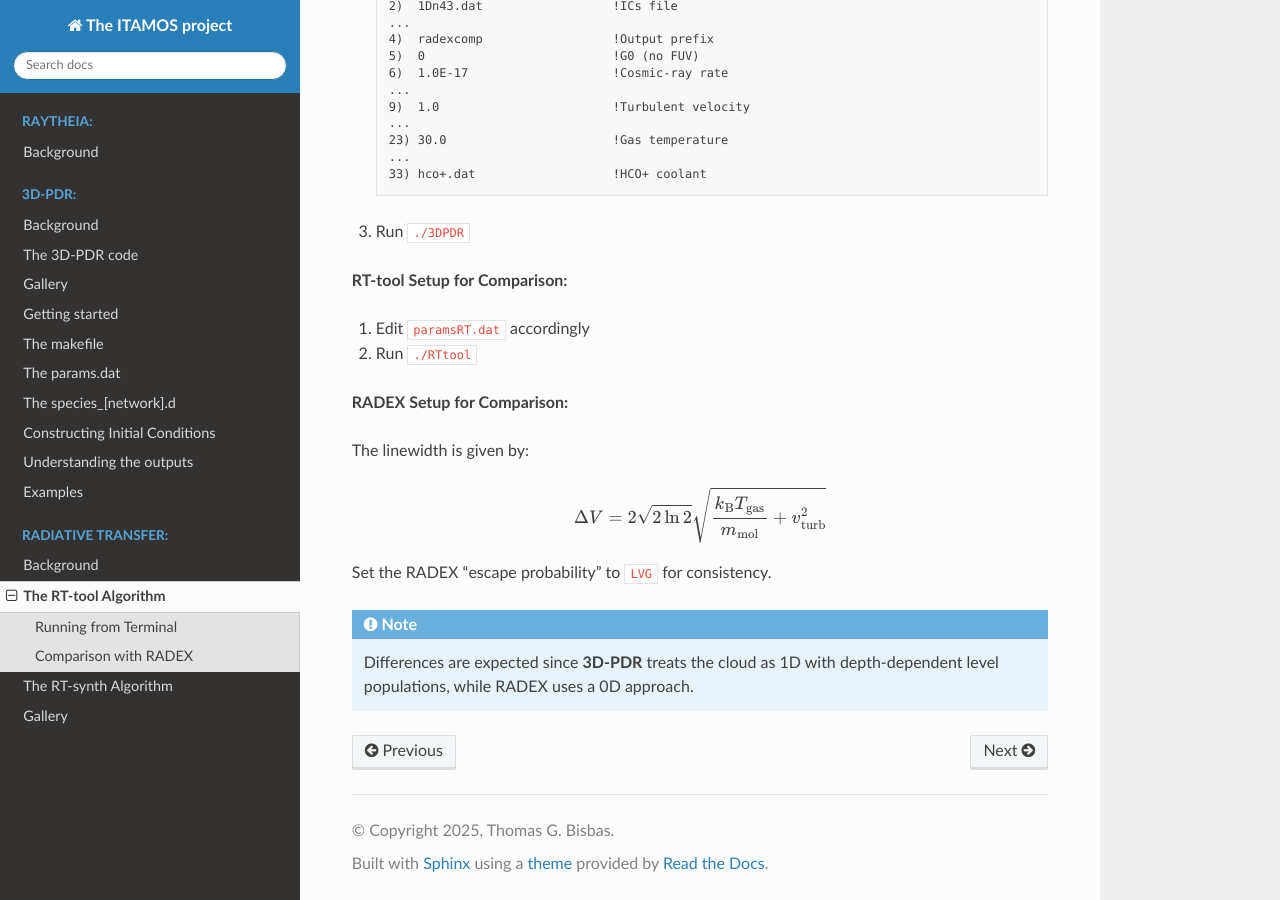
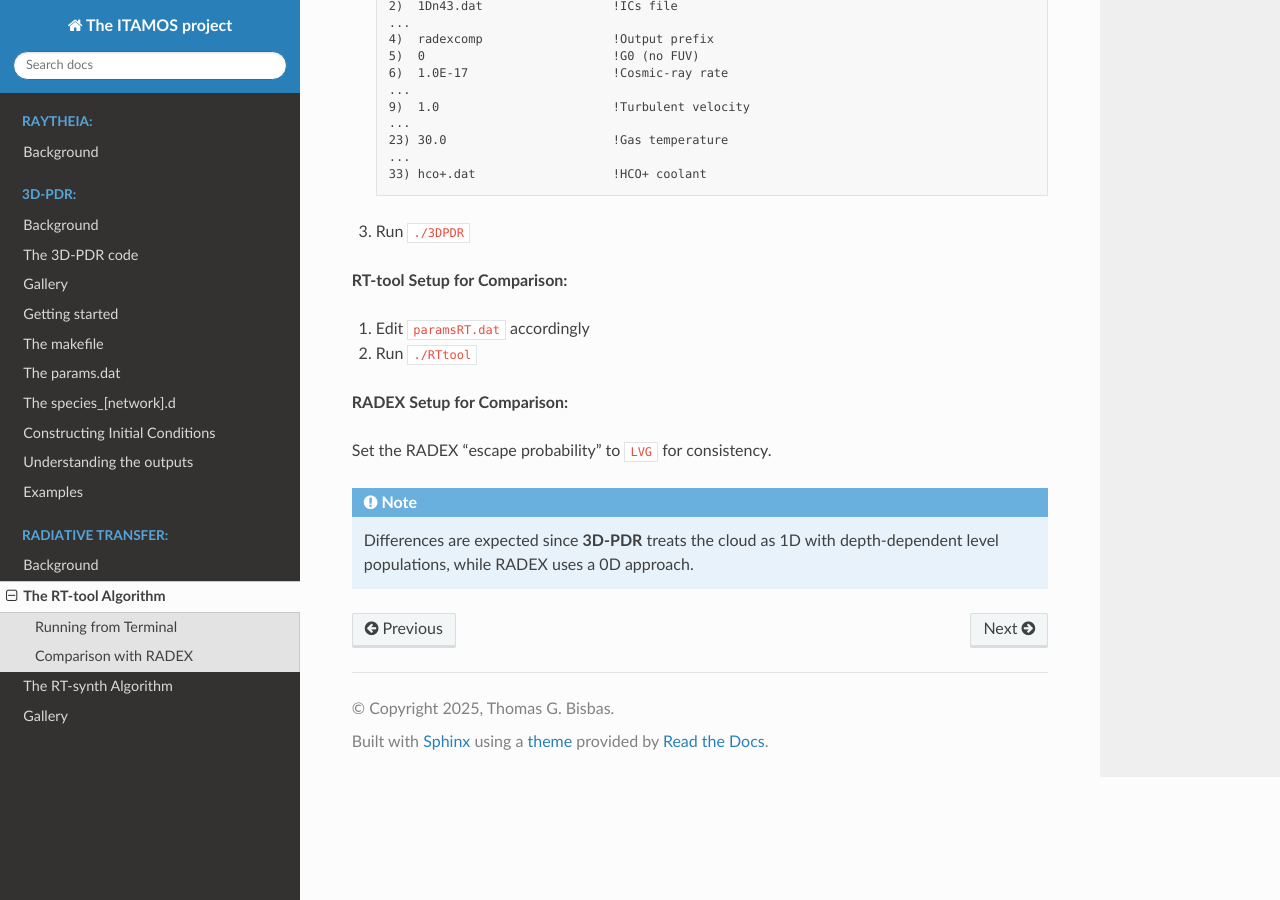
Before and after one commit to itamos-ism/3D-PDR-pblc, a Sphinx documentation site: the page built from docs/source/RT-tool.rst, in a window 1280 px wide and 900 px high, scrolled down 1663 px. Built offline with Sphinx 7.4.7 and the Read the Docs theme 3.1.0, drawn with Linux system fonts in a browser that asks for light colours.

Commit message:
Update RT-tool.rst

```diff
--- a/docs/source/RT-tool.rst
+++ b/docs/source/RT-tool.rst
@@ -86,10 +86,10 @@
 
 **RADEX Setup for Comparison:**
 
-The linewidth is given by:
+.. The linewidth is given by:
 
-.. math::
-   \Delta V = 2 \sqrt{2 \ln{2}}\sqrt{\frac{k_{\rm B}T_{\rm gas}}{m_{\rm mol}} + v_{\rm turb}^2}
+   .. math::
+      \Delta V = 2 \sqrt{2 \ln{2}}\sqrt{\frac{k_{\rm B}T_{\rm gas}}{m_{\rm mol}} + v_{\rm turb}^2}
 
 Set the RADEX "escape probability" to ``LVG`` for consistency.
 
```
